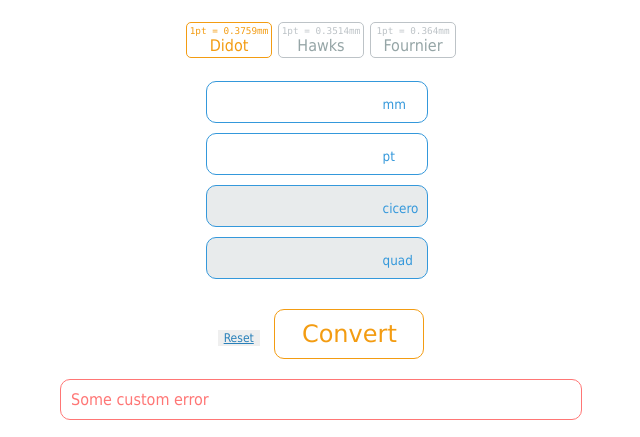
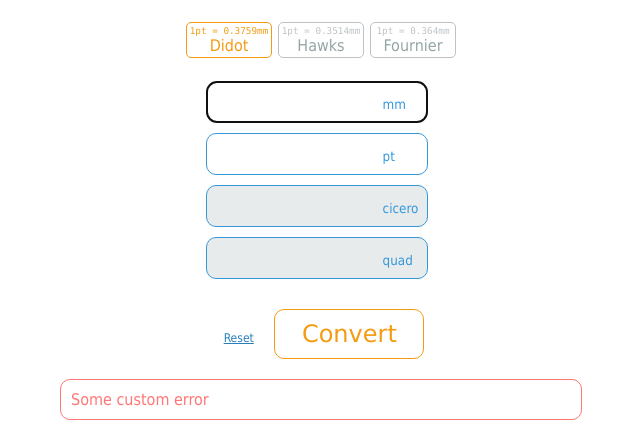
Before and after one commit to iriiiina/mm-to-point, a plain HTML site: page index.html in a window 1280 px wide. Shown: the part 62-499 px from the top of the page, without its empty margins (319-959 px from the left). Drawn offline with Linux system fonts and the light colour scheme.

Commit message:
#2 Make autofocus on mm field after page opening

```diff
--- a/css/default.css
+++ b/css/default.css
@@ -106,6 +106,7 @@ a {
     color: #2980b9;
     font-family: Tahoma, Geneva, sans-serif;
     text-decoration: underline;
+    background-color: #FFFFFF;
 }
 
 #convert-button {
--- a/index.html
+++ b/index.html
@@ -91,6 +91,8 @@
             </div>
         </form>
 
+        <script>focusOnMm();</script>
+
         <div id="error">
             Some custom error
         </div>
--- a/js/functions.js
+++ b/js/functions.js
@@ -64,3 +64,7 @@ function clearError() {
     document.getElementById("error").innerText = "";
     document.getElementById("error").style.display = "none";
 }
+
+function focusOnMm() {
+    document.getElementById("mm-value").focus();
+}
```
